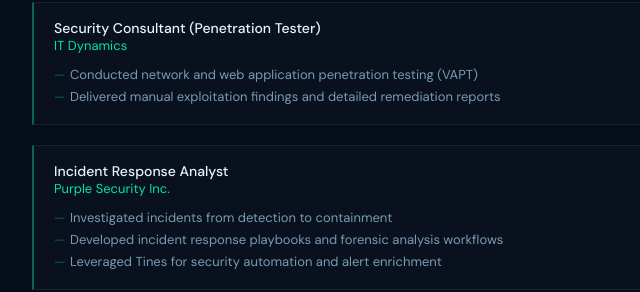
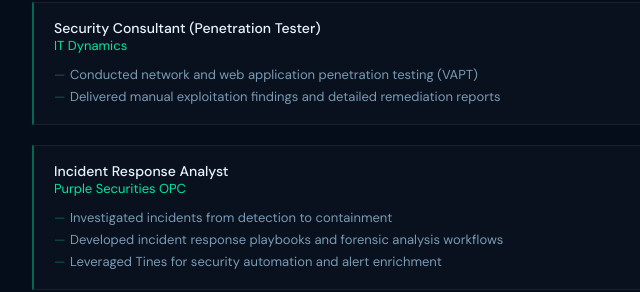
Before and after one commit to Acherm4n/Portfolio, a plain HTML site: page index.html in a window 1280 px wide. Shown: the part 1002-1294 px from the top of the page, 182-822 px from the left. Drawn offline with Linux system fonts and the light colour scheme.

Commit message:
Update index.html

```diff
--- a/index.html
+++ b/index.html
@@ -255,7 +255,7 @@
 
         <div class="exp-item">
           <div class="exp-header">
-            <div><div class="exp-role">Incident Response Analyst</div><div class="exp-company">Purple Security Inc.</div></div>
+            <div><div class="exp-role">Incident Response Analyst</div><div class="exp-company">Purple Securities OPC</div></div>
             <span class="exp-date">Jan 2020 – Mar 2022</span>
           </div>
           <ul class="exp-bullets">
```
